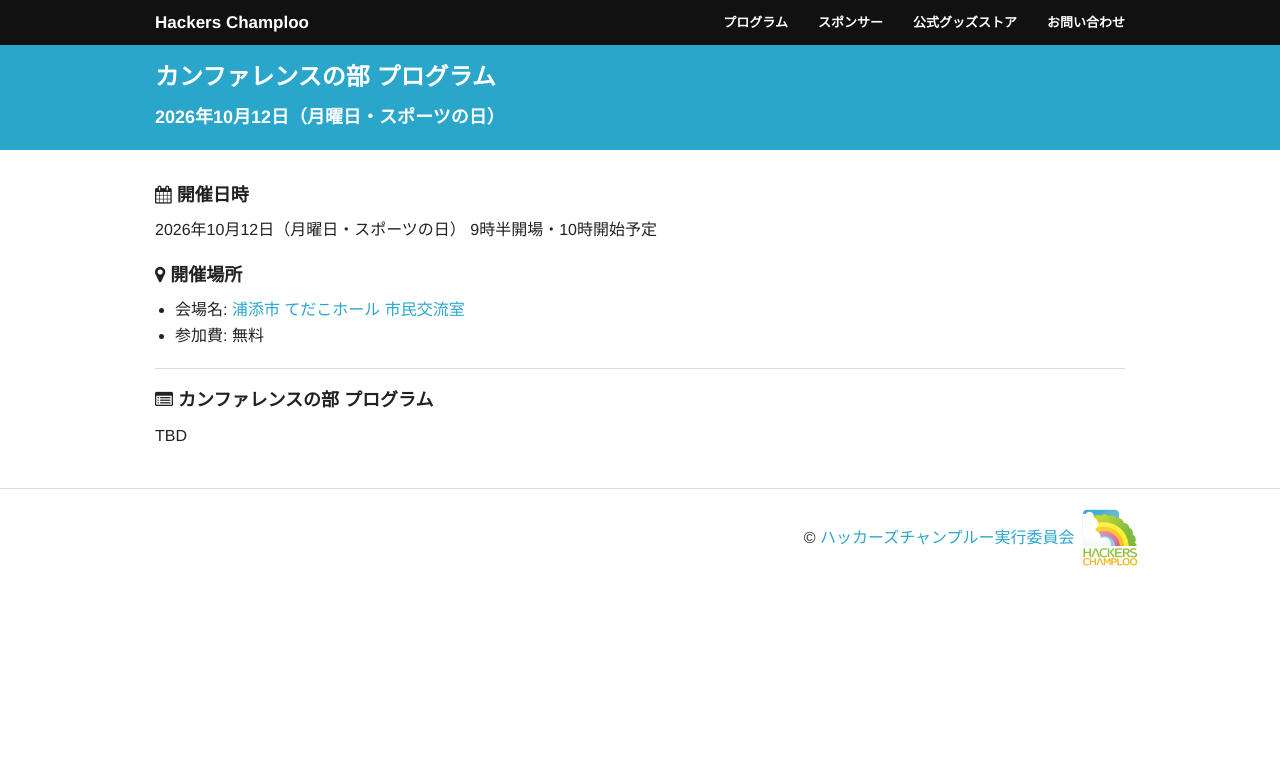
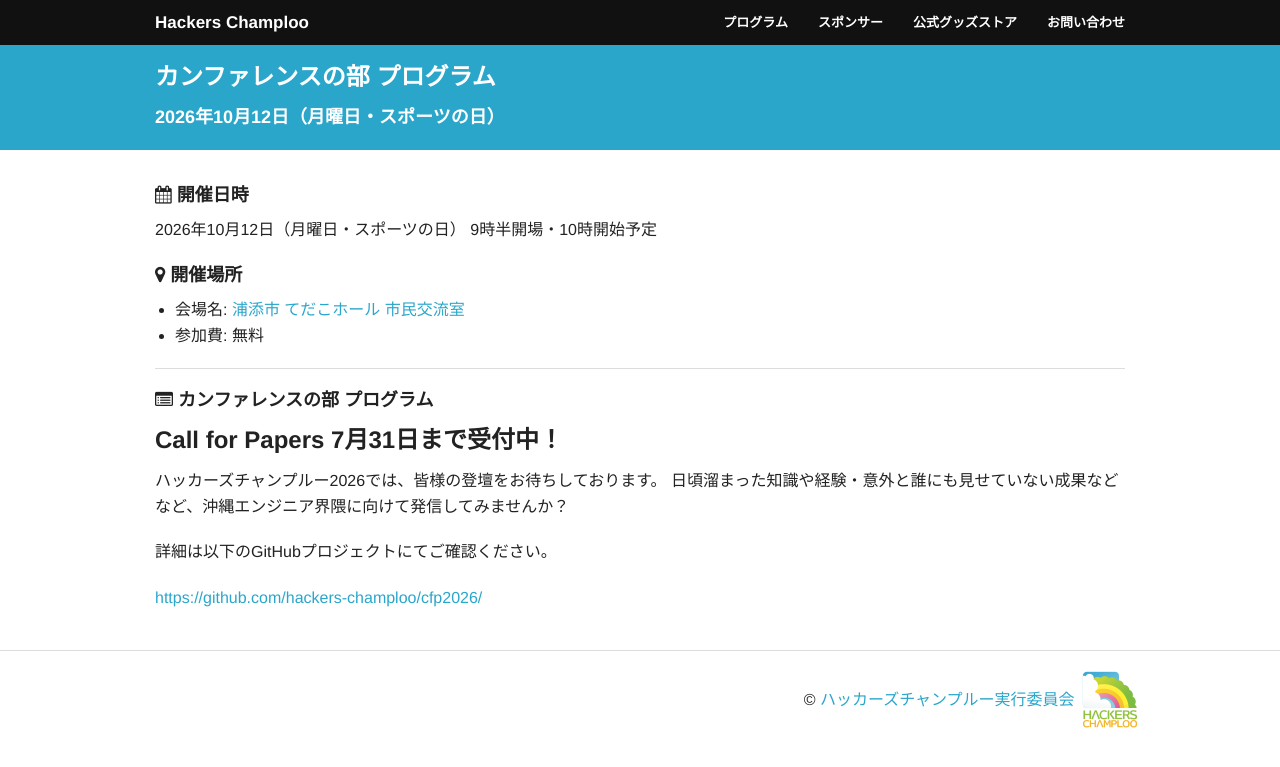
Before and after one commit to hackers-champloo/hackers-champloo.github.io, a Jekyll site: the page built from 2026/program.md, in a window 1280 px wide. Shown: the top 767 px of the page. Built offline with Jekyll 4.4.1, drawn with Linux system fonts in a browser that asks for light colours; nearby versions of some CDN libraries.

Commit message:
cfpリンク追加

```diff
--- a/2026/program.md
+++ b/2026/program.md
@@ -22,4 +22,11 @@ description: 2026年10月12日（月曜日・スポーツの日）
 <i class="fa fa-list-alt"></i> カンファレンスの部 プログラム
 --------------------------------------------------------------------------------
 
-TBD
+# Call for Papers 7月31日まで受付中！
+
+ハッカーズチャンプルー2026では、皆様の登壇をお待ちしております。
+日頃溜まった知識や経験・意外と誰にも見せていない成果などなど、沖縄エンジニア界隈に向けて発信してみませんか？
+
+詳細は以下のGitHubプロジェクトにてご確認ください。
+
+[https://github.com/hackers-champloo/cfp2026/](https://github.com/hackers-champloo/cfp2026/)
```
Also changed, not shown: 2026/index.md (+10 -0 lines).
